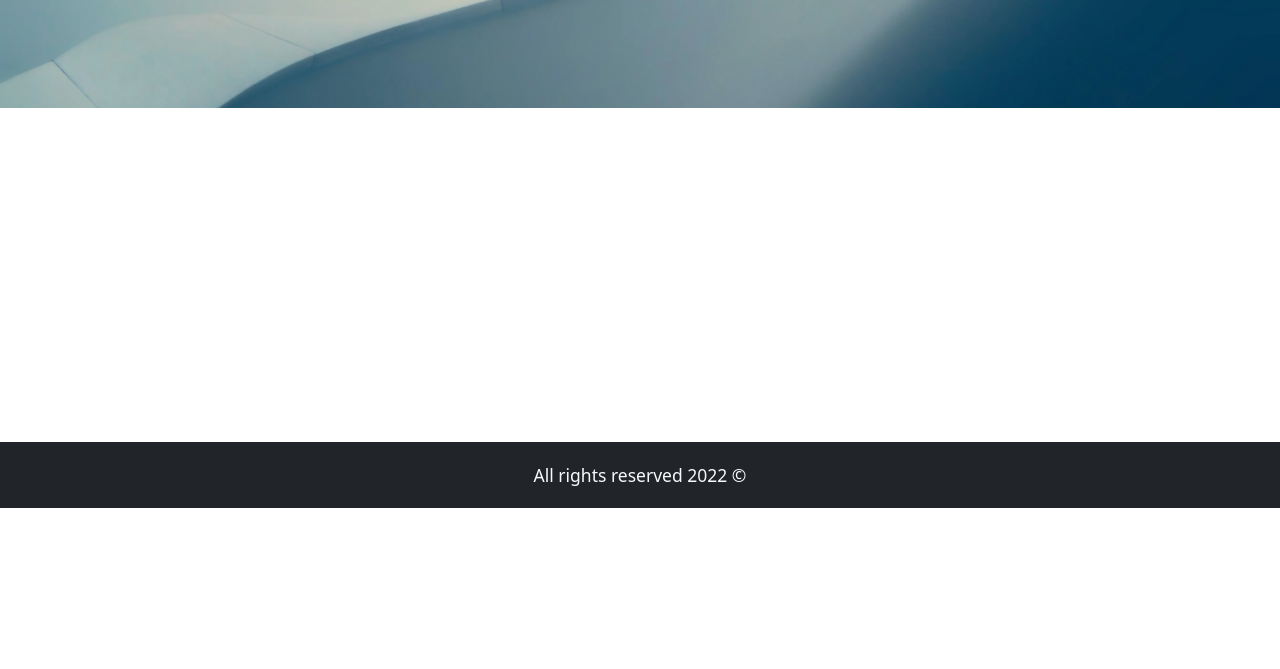
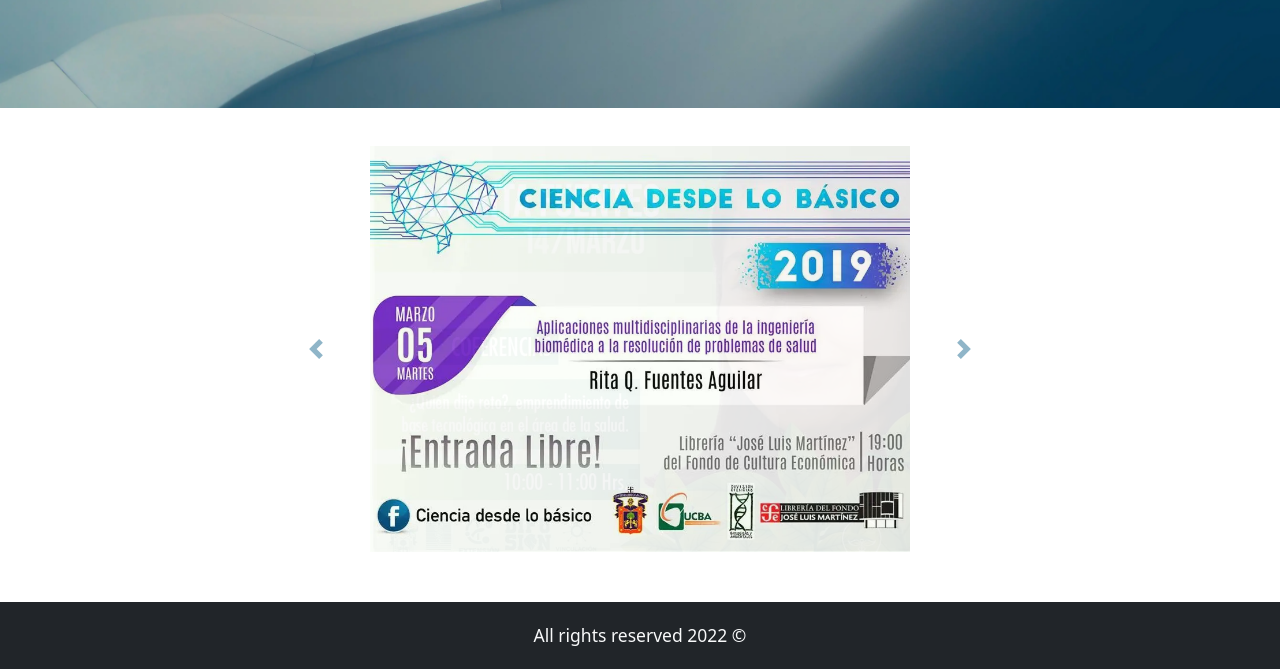
Before and after one commit to rsanlazaro/cyber-physical-systems, a website: page divulgation.html in a window 1280 px wide. Shown: the part 292-961 px from the top of the page. Before the commit the page ends 800 px from the top, so only its background shows below. Drawn offline with nearby package versions, Linux system fonts and the light colour scheme.

Commit message:
new views

```diff
--- a/divulgation.html
+++ b/divulgation.html
@@ -1,7 +1,7 @@
 <!DOCTYPE html>
 <html lang="en">
   <head>
-    <link rel="icon" href="build/img/logo-icon-2.png">
+    <link rel="icon" href="build/img/logo-icon-2.png" />
     <meta charset="UTF-8" />
     <meta http-equiv="X-UA-Compatible" content="IE=edge" />
     <meta name="viewport" content="width=device-width, initial-scale=1.0" />
@@ -71,10 +71,14 @@
                       <a class="nav-link sidebar-menu" href="/">Home </a>
                     </li>
                     <li class="nav-item">
-                      <a class="nav-link sidebar-menu" href="about.html"> About </a>
+                      <a class="nav-link sidebar-menu" href="about.html">
+                        About
+                      </a>
                     </li>
                     <li class="nav-item">
-                      <a class="nav-link sidebar-menu" href="students.html"> Students </a>
+                      <a class="nav-link sidebar-menu" href="students.html">
+                        Students
+                      </a>
                     </li>
                     <li class="nav-item dropdown sidebar-drop" id="myDropdown">
                       <a class="sidebar-menu" href="news.html"> News </a>
@@ -86,18 +90,24 @@
                       </a>
                       <ul class="dropdown-menu menu-sb bg-dark" id="news">
                         <li>
-                          <a class="dropdown-item" href="videos.html"> Videos </a>
+                          <a class="dropdown-item" href="videos.html">
+                            Videos
+                          </a>
                         </li>
                         <li>
                           <a class="dropdown-item" href="press.html"> Press </a>
                         </li>
                         <li>
-                          <a class="dropdown-item" href="divulgation.html"> Divulgation </a>
+                          <a class="dropdown-item" href="divulgation.html">
+                            Divulgation
+                          </a>
                         </li>
                       </ul>
                     </li>
                     <li class="nav-item dropdown sidebar-drop" id="myDropdown">
-                      <a class="sidebar-menu" href="research.html"> Research </a>
+                      <a class="sidebar-menu" href="research.html">
+                        Research
+                      </a>
                       <a
                         class="sidebar-menu dropdown-toggle"
                         href="#research"
@@ -109,7 +119,9 @@
                       </a>
                       <ul class="dropdown-menu menu-sb bg-dark" id="research">
                         <li>
-                          <a class="dropdown-item" href="collaboration.html"> Collaboration </a>
+                          <a class="dropdown-item" href="collaboration.html">
+                            Collaboration
+                          </a>
                         </li>
                         <li class="left-pad">
                           <a
@@ -139,15 +151,21 @@
                               >
                             </li>
                             <li>
-                              <a class="dropdown-item" href="phd.html">PhD projects</a>
+                              <a class="dropdown-item" href="phd.html"
+                                >PhD projects</a
+                              >
                             </li>
                           </ul>
                         </li>
                         <li>
-                          <a class="dropdown-item" href="resources.html"> Resources </a>
+                          <a class="dropdown-item" href="resources.html">
+                            Resources
+                          </a>
                         </li>
                         <li>
-                          <a class="dropdown-item" href="papers.html"> Papers </a>
+                          <a class="dropdown-item" href="papers.html">
+                            Papers
+                          </a>
                         </li>
                         <li>
                           <a class="dropdown-item" href="three_mt.html">
@@ -157,7 +175,10 @@
                       </ul>
                     </li>
                     <li class="nav-item">
-                      <a class="nav-link sidebar-menu sidebar-last" href="development.html">
+                      <a
+                        class="nav-link sidebar-menu sidebar-last"
+                        href="development.html"
+                      >
                         Technological Development
                       </a>
                     </li>
@@ -178,7 +199,9 @@
               <li class="nav-item active">
                 <a class="nav-link" href="/">Home </a>
               </li>
-              <li class="nav-item"><a class="nav-link" href="about.html"> About </a></li>
+              <li class="nav-item">
+                <a class="nav-link" href="about.html"> About </a>
+              </li>
               <li class="nav-item">
                 <a class="nav-link" href="students.html"> Students </a>
               </li>
@@ -195,10 +218,14 @@
                 </a>
                 <ul class="dropdown-menu dropdown-menu-news menu bg-dark">
                   <li>
-                    <a class="dropdown-item text-light" href="videos.html"> Videos </a>
+                    <a class="dropdown-item text-light" href="videos.html">
+                      Videos
+                    </a>
                   </li>
                   <li>
-                    <a class="dropdown-item text-light" href="press.html"> Press </a>
+                    <a class="dropdown-item text-light" href="press.html">
+                      Press
+                    </a>
                   </li>
                   <li>
                     <a class="dropdown-item text-light" href="divulgation.html">
@@ -220,7 +247,10 @@
                 </a>
                 <ul class="dropdown-menu dropdown-menu-research menu bg-dark">
                   <li>
-                    <a class="dropdown-item text-light" href="collaboration.html">
+                    <a
+                      class="dropdown-item text-light"
+                      href="collaboration.html"
+                    >
                       Collaboration
                     </a>
                   </li>
@@ -235,7 +265,9 @@
                       class="submenu dropdown-menu dropdown-submenu-research bg-dark"
                     >
                       <li>
-                        <a class="dropdown-item text-light" href="undergraduate.html"
+                        <a
+                          class="dropdown-item text-light"
+                          href="undergraduate.html"
                           >Undergraduate</a
                         >
                       </li>
@@ -252,10 +284,14 @@
                     </ul>
                   </li>
                   <li>
-                    <a class="dropdown-item text-light" href="resources.html"> Resources </a>
+                    <a class="dropdown-item text-light" href="resources.html">
+                      Resources
+                    </a>
                   </li>
                   <li>
-                    <a class="dropdown-item text-light" href="papers.html"> Papers </a>
+                    <a class="dropdown-item text-light" href="papers.html">
+                      Papers
+                    </a>
                   </li>
                   <li>
                     <a class="dropdown-item text-light" href="three-mt.html">
@@ -265,7 +301,9 @@
                 </ul>
               </li>
               <li class="nav-item">
-                <a class="nav-link" href="development.html"> Technological Development </a>
+                <a class="nav-link" href="development.html">
+                  Technological Development
+                </a>
               </li>
             </ul>
           </div>
@@ -278,11 +316,57 @@
       <div class="hero-text">Divulgation</div>
     </div>
     <main>
-
+      <div class="main-container">
+        <div
+          id="carouselExampleFade"
+          class="carousel slide carousel-fade"
+          data-bs-ride="carousel"
+        >
+          <div class="carousel-inner">
+            <div class="carousel-item active">
+              <img
+                src="build/img/events/event.webp"
+                class="d-block mw-50"
+                alt="event"
+              />
+            </div>
+            <div class="carousel-item">
+              <img
+                src="build/img/events/event2.webp"
+                class="d-block mw-50"
+                alt="event"
+              />
+            </div>
+            <div class="carousel-item">
+              <img
+                src="build/img/events/event3.webp"
+                class="d-block mw-50"
+                alt="event"
+              />
+            </div>
+          </div>
+          <button
+            class="carousel-control-prev"
+            type="button"
+            data-bs-target="#carouselExampleFade"
+            data-bs-slide="prev"
+          >
+            <span class="carousel-control-prev-icon" aria-hidden="true"></span>
+            <span class="visually-hidden">Previous</span>
+          </button>
+          <button
+            class="carousel-control-next"
+            type="button"
+            data-bs-target="#carouselExampleFade"
+            data-bs-slide="next"
+          >
+            <span class="carousel-control-next-icon" aria-hidden="true"></span>
+            <span class="visually-hidden">Next</span>
+          </button>
+        </div>
+      </div>
     </main>
-    <footer class="bg-dark text-light">
-      All rights reserved 2022 ©
-    </footer>
+    <footer class="bg-dark text-light">All rights reserved 2022 ©</footer>
 
     <script src="build/js/bundle.min.js"></script>
   </body>
--- a/src/js/app.js
+++ b/src/js/app.js
@@ -87,7 +87,7 @@ function displayResearchers() {
           const researchersList = document.querySelector(".collaboration-text");
           const list = document.createElement("p");
           list.innerHTML = `
-          <span> ${element2.name} </span> - ${element2.university}
+          <span class="researcher-name"> ${element2.name} </span> <span class="hyphen"> - </span> ${element2.university}
           `;
           researchersList.appendChild(list);
       });
--- a/src/scss/base/_variables.scss
+++ b/src/scss/base/_variables.scss
@@ -8,7 +8,7 @@ $blanco: #ffffff;
 $oscuro: #212121;
 $primario: #9c27b0;
 $primarioOscuro: #891190;
-$secundario: rgb(34,110,147);
+$secundario: #226e93;
 $secundarioOscuro: darken(rgb(34,110,147),50%);
 $dark: rgb(34,110,147);
 // $gris: #757575;
--- a/src/scss/layout/_index.scss
+++ b/src/scss/layout/_index.scss
@@ -8,3 +8,5 @@
 @forward 'links';
 @forward 'development';
 @forward 'collaboration';
+@forward 'videos';
+@forward 'divulgation';
```
Also changed, not shown: videos.html (+20 -2 lines), build/css/app.css, build/img/events/event.webp (added), build/img/events/event2.webp (added), build/img/events/event3.webp (added), build/js/bundle.min.js, 3 other files.
